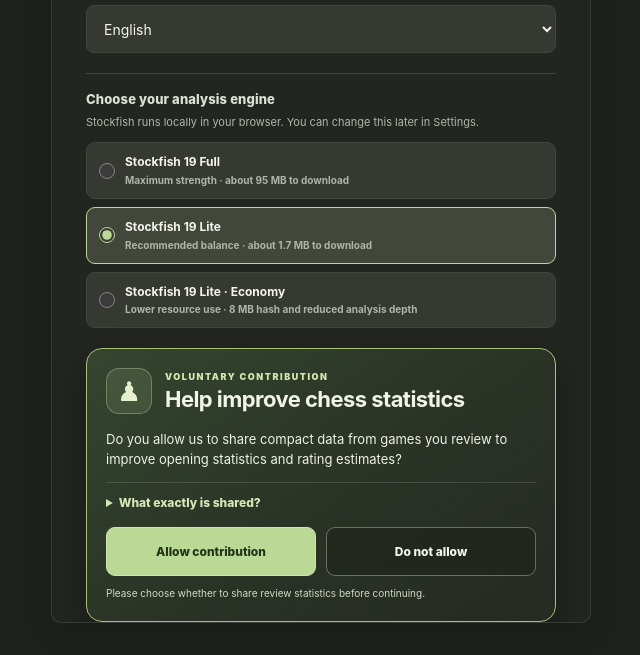
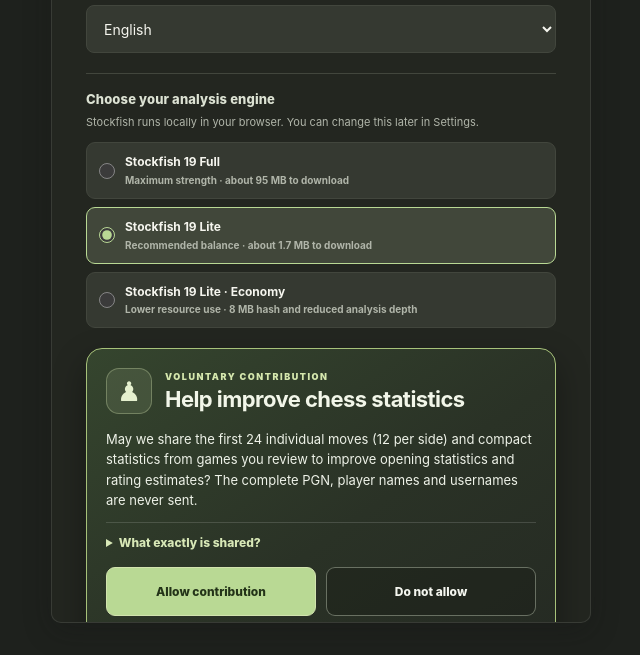
Before and after one commit to felipinhobxd/FreeChessAnalysis, a website with bundled scripts: page dist/index.html in a window 1280 px wide. Shown: the part 145-800 px from the top of the page, without its empty margins (319-959 px from the left). Built offline with nearby package versions, Linux system fonts and the light colour scheme.

Commit message:
Clarify the exact shared data in the consent question

```diff
--- a/dist/index.html
+++ b/dist/index.html
@@ -58,7 +58,7 @@
           <h2 id="community-consent-title">Help improve chess statistics</h2>
         </div>
       </div>
-      <p class="community-consent-question">Do you allow us to share compact data from games you review to improve opening statistics and rating estimates?</p>
+      <p class="community-consent-question">May we share the first 24 individual moves (12 per side) and compact statistics from games you review to improve opening statistics and rating estimates? The complete PGN, player names and usernames are never sent.</p>
       <details class="community-consent-details">
         <summary>What exactly is shared?</summary>
         <p>Only after a review is completed: the first 24 individual moves (up to 12 moves per side), the game result and time control, aggregated accuracy and error statistics for both sides, estimated ratings, platform category, and Stockfish version/settings. Ratings read from PGN are labelled as unverified.</p>
```
